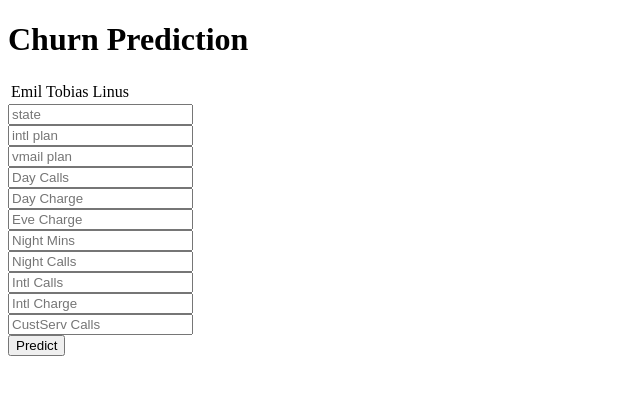
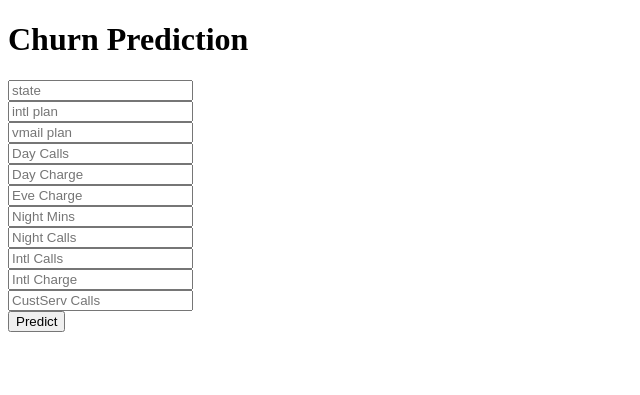
Before and after one commit to Varun-varun/ML_Model_Deploy, a Flask app: page / in a window 1280 px wide. Shown: the top 395 px of the page, without its empty margins (0-640 px from the left). Run offline with Flask 2, Linux system fonts and the light colour scheme; parts of the project's set-up code (start-up, migrations or seed data) failed here and were passed over.

Commit message:
Update index.html

```diff
--- a/ML_models/templates/index.html
+++ b/ML_models/templates/index.html
@@ -12,13 +12,13 @@
     <body>
         <div class="login">
             <h1>Churn Prediction</h1>
-            <table style="text-align:center;">
+<!--             <table style="text-align:center;">
                 <tr>
                   <td>Emil</td>
                   <td>Tobias</td>
                   <td>Linus</td>
                 </tr>
-              </table>
+              </table> -->
         <form action="{{url_for('predict')}}"method="post">
             <input type="text" name="1" placeholder="state" required="required" /><br>
 
```
